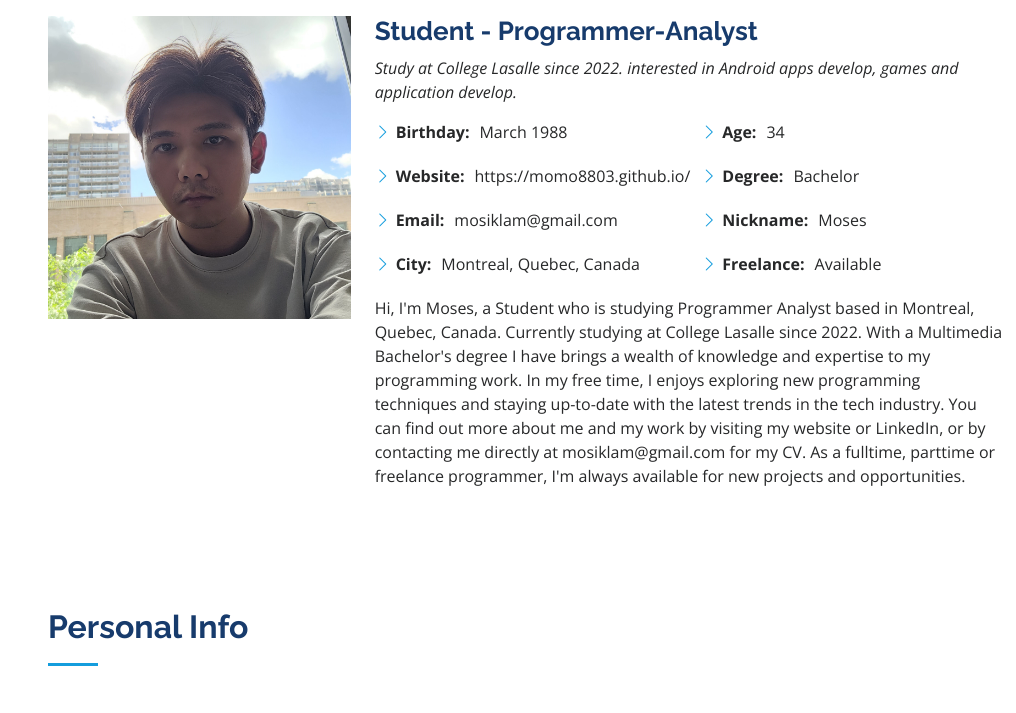
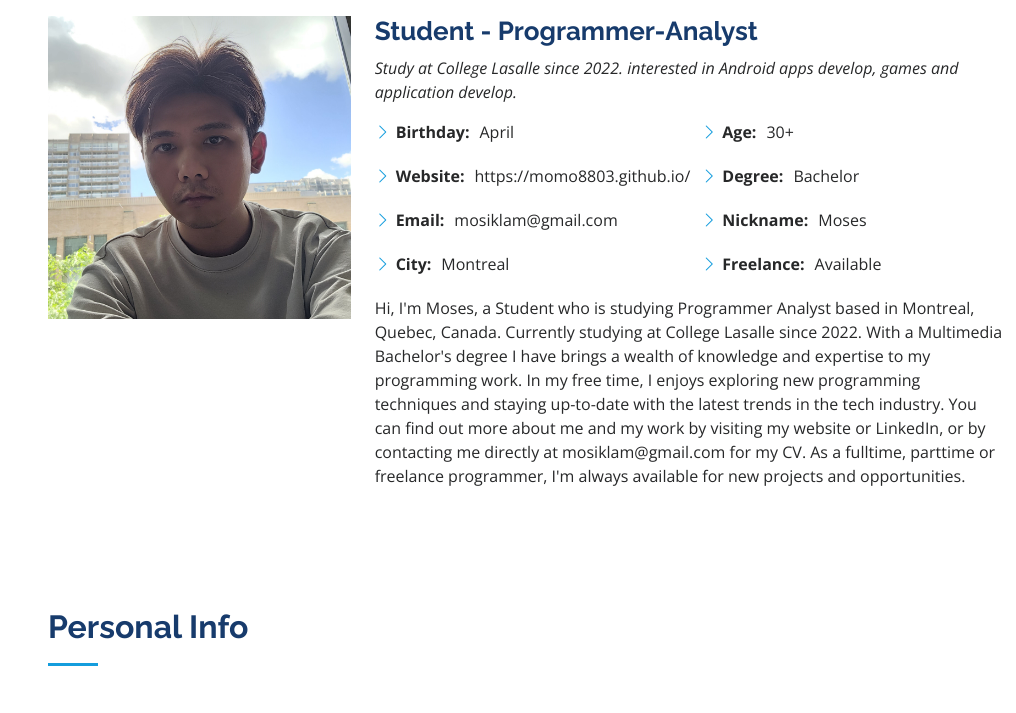
Before and after one commit to momo8803/momo8803.github.io, a plain HTML site: page index.html in a window 1280 px wide. Shown: the part 1000-1713 px from the top of the page, without its empty margins (264-1280 px from the left). Drawn offline with nearby package versions, Linux system fonts and the light colour scheme.

Commit message:
Update index.html

```diff
--- a/index.html
+++ b/index.html
@@ -74,7 +74,7 @@
   <section id="hero" class="d-flex flex-column justify-content-center align-items-center">
     <div class="hero-container" data-aos="fade-in">
       <h1>Mo Sik Lam</h1>
-      <p>I'm a <span class="typed" data-typed-items="Software Developer, Programmer, Student, Designer"></span></p>
+      <p>I'm a <span class="typed" data-typed-items=" Software Developer, Programmer, Android Developer, Designer, Mobile Developer"></span></p>
     </div>
   </section><!-- End Hero -->
 
@@ -101,15 +101,15 @@
             <div class="row">
               <div class="col-lg-6">
                 <ul>
-                  <li><i class="bi bi-chevron-right"></i> <strong>Birthday:</strong> <span>March 1988</span></li>
+                  <li><i class="bi bi-chevron-right"></i> <strong>Birthday:</strong> <span>April</span></li>
                   <li><i class="bi bi-chevron-right"></i> <strong>Website:</strong> <span>https://momo8803.github.io/</span></li>
                   <li><i class="bi bi-chevron-right"></i> <strong>Email:</strong> <span>mosiklam@gmail.com</span></li>
-                  <li><i class="bi bi-chevron-right"></i> <strong>City:</strong> <span>Montreal, Quebec, Canada</span></li>
+                  <li><i class="bi bi-chevron-right"></i> <strong>City:</strong> <span>Montreal</span></li>
                 </ul>
               </div>
               <div class="col-lg-6">
                 <ul>
-                  <li><i class="bi bi-chevron-right"></i> <strong>Age:</strong> <span>34</span></li>
+                  <li><i class="bi bi-chevron-right"></i> <strong>Age:</strong> <span>30+</span></li>
                   <li><i class="bi bi-chevron-right"></i> <strong>Degree:</strong> <span>Bachelor</span></li>
                   <li><i class="bi bi-chevron-right"></i> <strong>Nickname:</strong> <span>Moses</span></li>
                   <li><i class="bi bi-chevron-right"></i> <strong>Freelance:</strong> <span>Available</span></li>
```
